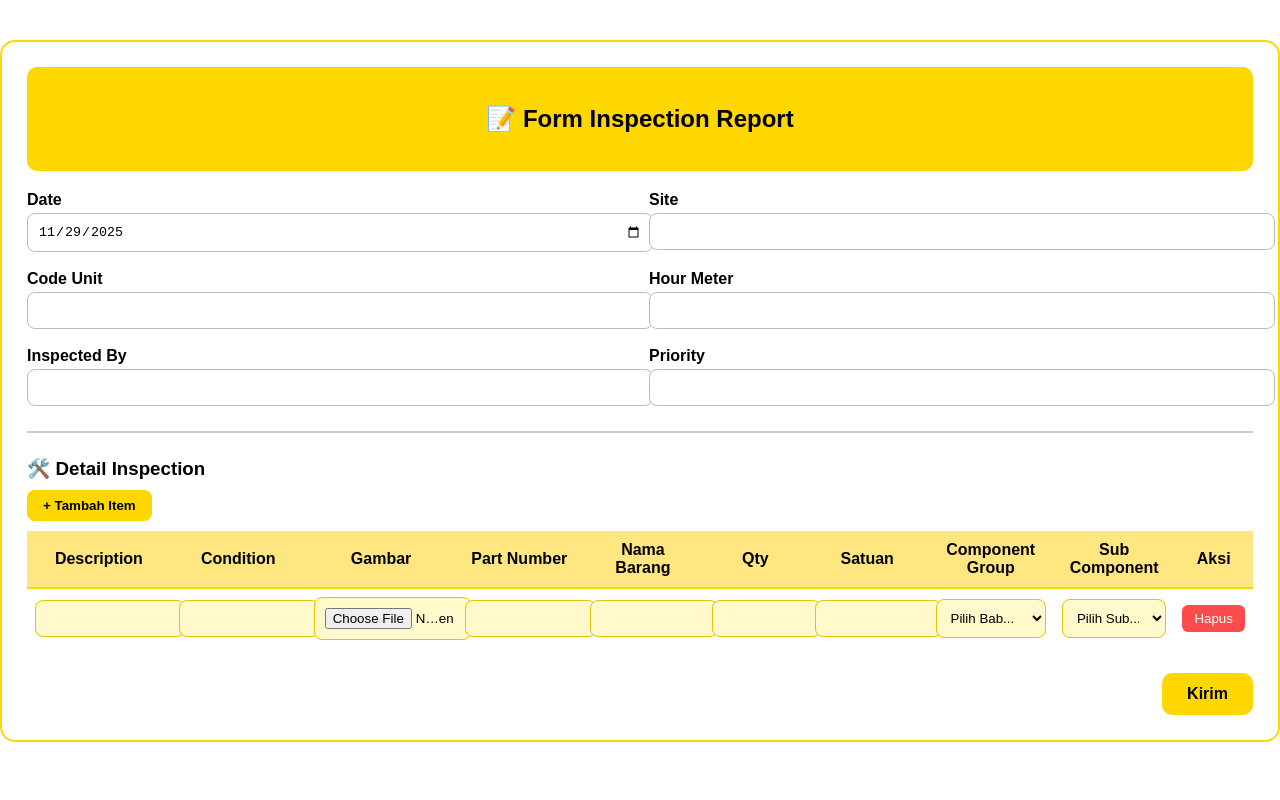
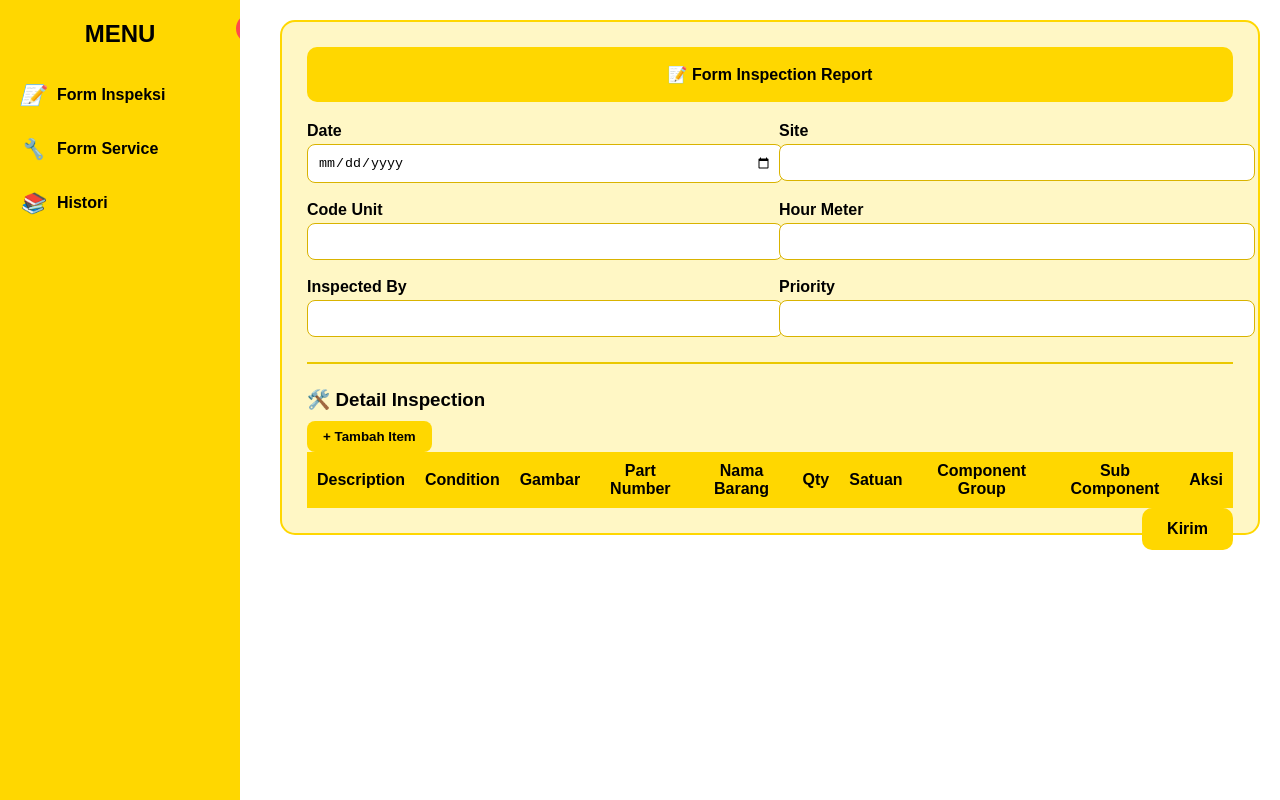
Before and after one commit to UTSG-alt/project, a plain HTML site: page index.html in a window 1280 px wide. Drawn offline with Linux system fonts and the light colour scheme; a script that the page names is missing.

Commit message:
Add files via upload

```diff
--- a/app.js
+++ b/app.js
@@ -1,3 +1,8 @@
+function toggleSidebar() {
+    const sidebar = document.querySelector(".sidebar");
+    sidebar.classList.toggle("closed");
+}
+
 function addRow() {
     const tbody = document.getElementById("tableBody");
     let row = document.createElement("tr");
--- a/index.html
+++ b/index.html
@@ -3,23 +3,41 @@
 <head>
     <meta charset="UTF-8">
     <meta name="viewport" content="width=device-width, initial-scale=1.0">
-    <title>Form Inspection Report</title>
+    <title>Form Inspeksi</title>
     <link rel="stylesheet" href="styles.css">
 </head>
 <body>
 
+<!-- SIDEBAR -->
+<div class="sidebar" id="sidebar">
+    <button class="toggle-btn" onclick="toggleSidebar()">☰</button>
+
+    <h2>MENU</h2>
+
+    <div class="menu-item" onclick="location.href='index.html'">
+        <i>📝</i> <span class="menu-text">Form Inspeksi</span>
+    </div>
+
+    <div class="menu-item" onclick="location.href='service.html'">
+        <i>🔧</i> <span class="menu-text">Form Service</span>
+    </div>
+
+    <div class="menu-item" onclick="location.href='history.html'">
+        <i>📚</i> <span class="menu-text">Histori</span>
+    </div>
+</div>
+
+<!-- CONTENT -->
+<div class="content">
     <div class="form-container">
 
-    <div class="form-header">
-        <h2>📝 Form Inspection Report</h2>
-    </div>
+        <div class="form-header">📝 Form Inspection Report</div>
 
-    <form id="inspectionForm">
-
+        <form>
             <div class="grid-2">
                 <div>
                     <label>Date</label>
-                <input type="date" value="2025-11-29">
+                    <input type="date">
                 </div>
                 <div>
                     <label>Site</label>
@@ -41,7 +59,7 @@
                 </div>
                 <div>
                     <label>Priority</label>
-                <input type="text">
+                    <input type="number" min="1" max="3">
                 </div>
             </div>
 
@@ -49,12 +67,10 @@
 
             <h3 class="section-title">🛠️ Detail Inspection</h3>
 
-        <div class="btn-group">
             <button type="button" class="btn" onclick="addRow()">+ Tambah Item</button>
-        </div>
 
             <div class="table-container">
-            <table id="inspectionTable">
+                <table>
                     <thead>
                         <tr>
                             <th>Description</th>
@@ -69,42 +85,13 @@
                             <th>Aksi</th>
                         </tr>
                     </thead>
-                <tbody id="tableBody">
-                    <tr>
-                        <td><input type="text"></td>
-                        <td><input type="text"></td>
-                        <td><input type="file"></td>
-                        <td><input type="text"></td>
-                        <td><input type="text"></td>
-                        <td><input type="number"></td>
-                        <td><input type="text"></td>
-                        <td>
-                            <select>
-                                <option>Pilih Bab...</option>
-                                <option>Engine</option>
-                                <option>Transmission</option>
-                                <option>Hydraulic</option>
-                            </select>
-                        </td>
-                        <td>
-                            <select>
-                                <option>Pilih Sub...</option>
-                                <option>Filter</option>
-                                <option>Hose</option>
-                                <option>Pump</option>
-                            </select>
-                        </td>
-                        <td><button type="button" class="hapus-btn" onclick="deleteRow(this)">Hapus</button></td>
-                    </tr>
-                </tbody>
+                    <tbody id="tableBody"></tbody>
                 </table>
             </div>
 
-        <div class="submit-container">
-            <button type="submit" class="btn-submit">Kirim</button>
+            <button class="btn-submit">Kirim</button>
+        </form>
     </div>
-
-    </form>
 </div>
 
 <script src="script.js"></script>
--- a/styles.css
+++ b/styles.css
@@ -2,26 +2,99 @@ body {
     margin: 0;
     font-family: Arial, sans-serif;
     background-color: #ffffff;
-    color: #000;
 }
 
+/* SIDEBAR */
+.sidebar {
+    width: 240px;
+    height: 100vh;
+    background-color: #FFD700;
+    position: fixed;
+    top: 0;
+    left: 0;
+    transition: 0.3s;
+    padding-top: 20px;
+    overflow: hidden;
+}
+
+.sidebar.closed {
+    width: 60px;
+}
+
+.sidebar h2 {
+    text-align: center;
+    color: black;
+    margin: 0 0 20px 0;
+}
+
+.sidebar .toggle-btn {
+    position: absolute;
+    top: 15px;
+    right: -20px;
+    background: #ff4b4b;
+    color: white;
+    border-radius: 50%;
+    padding: 6px;
+    cursor: pointer;
+    border: none;
+}
+
+/* MENU */
+.menu-item {
+    padding: 15px 20px;
+    cursor: pointer;
+    color: black;
+    font-weight: bold;
+    display: flex;
+    align-items: center;
+    gap: 12px;
+}
+
+.menu-item:hover {
+    background-color: #ffe769;
+}
+
+.menu-item i {
+    font-size: 20px;
+}
+
+.menu-text {
+    transition: 0.2s;
+}
+
+.sidebar.closed .menu-text {
+    opacity: 0;
+}
+
+/* CONTENT AREA */
+.content {
+    margin-left: 260px;
+    padding: 20px;
+    transition: 0.3s;
+}
+
+.sidebar.closed ~ .content {
+    margin-left: 80px;
+}
+
+/* FORM CONTAINER */
 .form-container {
     max-width: 1250px;
     padding: 25px;
     margin: auto;
-    background: white;
-    margin-top: 40px;
+    background: #fff7c5;
     border-radius: 15px;
-    border: 2px solid #ffd700;
+    border: 2px solid #FFD700;
 }
 
 .form-header {
-    background: #ffd700;
+    background: #FFD700;
     padding: 18px;
     border-radius: 10px;
     text-align: center;
+    margin-bottom: 20px;
     color: black;
-    margin-bottom: 20px;
+    font-weight: bold;
 }
 
 .grid-2 {
@@ -33,7 +106,7 @@ body {
 label {
     display: block;
     margin-bottom: 4px;
-    font-weight: bold;
+    font-weight: 600;
     color: black;
 }
 
@@ -41,35 +114,34 @@ input, select {
     width: 100%;
     padding: 10px;
     border-radius: 8px;
-    border: 1px solid #bbb;
-    background: #ffffff;
+    border: 1.3px solid #D9B300;
+    background: white;
     color: black;
 }
 
 hr {
     margin: 25px 0;
-    border: 0.5px solid #ccc;
+    border: 0.5px solid #EAC800;
 }
 
 .section-title {
     margin-bottom: 10px;
+    font-weight: bold;
     color: black;
 }
 
-.btn-group {
-    display: flex;
-    gap: 10px;
-    margin-bottom: 10px;
-}
-
 .btn {
-    background: #ffd700;
+    background: #FFD700;
     border: none;
     padding: 8px 16px;
     color: black;
     border-radius: 8px;
     cursor: pointer;
     font-weight: bold;
+}
+
+.btn:hover {
+    background: #ffef7e;
 }
 
 .table-container {
@@ -82,21 +154,14 @@ table {
 }
 
 th {
-    background: #ffe680;
+    background: #FFD700;
     padding: 10px;
     text-align: center;
-    color: black;
-    border-bottom: 2px solid #ffd700;
+    font-weight: bold;
 }
 
 td {
     padding: 8px;
-}
-
-td input, td select {
-    background: #fff9cc;
-    border: 1px solid #e6c200;
-    color: black;
 }
 
 .hapus-btn {
@@ -108,13 +173,8 @@ td input, td select {
     cursor: pointer;
 }
 
-.submit-container {
-    text-align: right;
-    margin-top: 25px;
-}
-
 .btn-submit {
-    background: #ffd700;
+    background: #FFD700;
     padding: 12px 25px;
     border: none;
     color: black;
@@ -122,4 +182,5 @@ td input, td select {
     font-size: 16px;
     cursor: pointer;
     font-weight: bold;
+    float: right;
 }
```
Also changed, not shown: history.html (added, +46 -0 lines), service.html (added, +46 -0 lines). Lines whose indentation alone changed are shown as unchanged.
